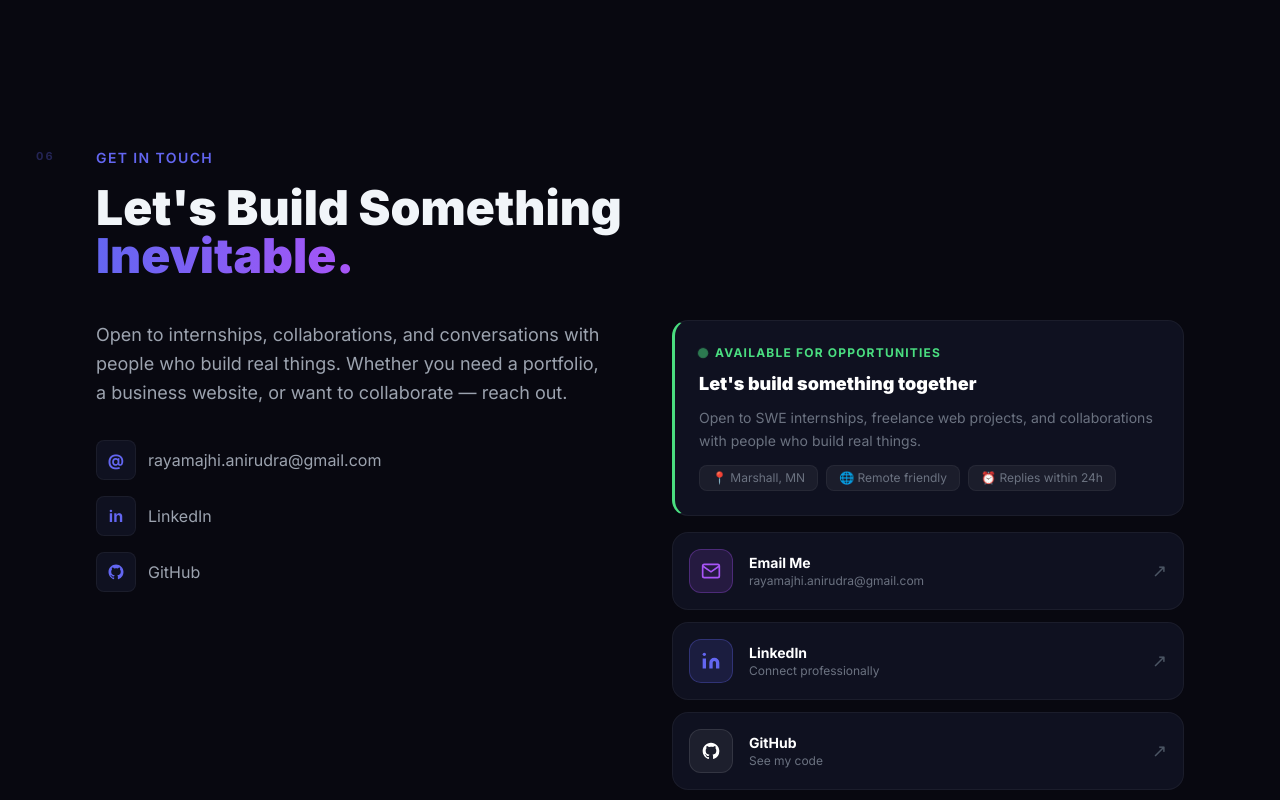
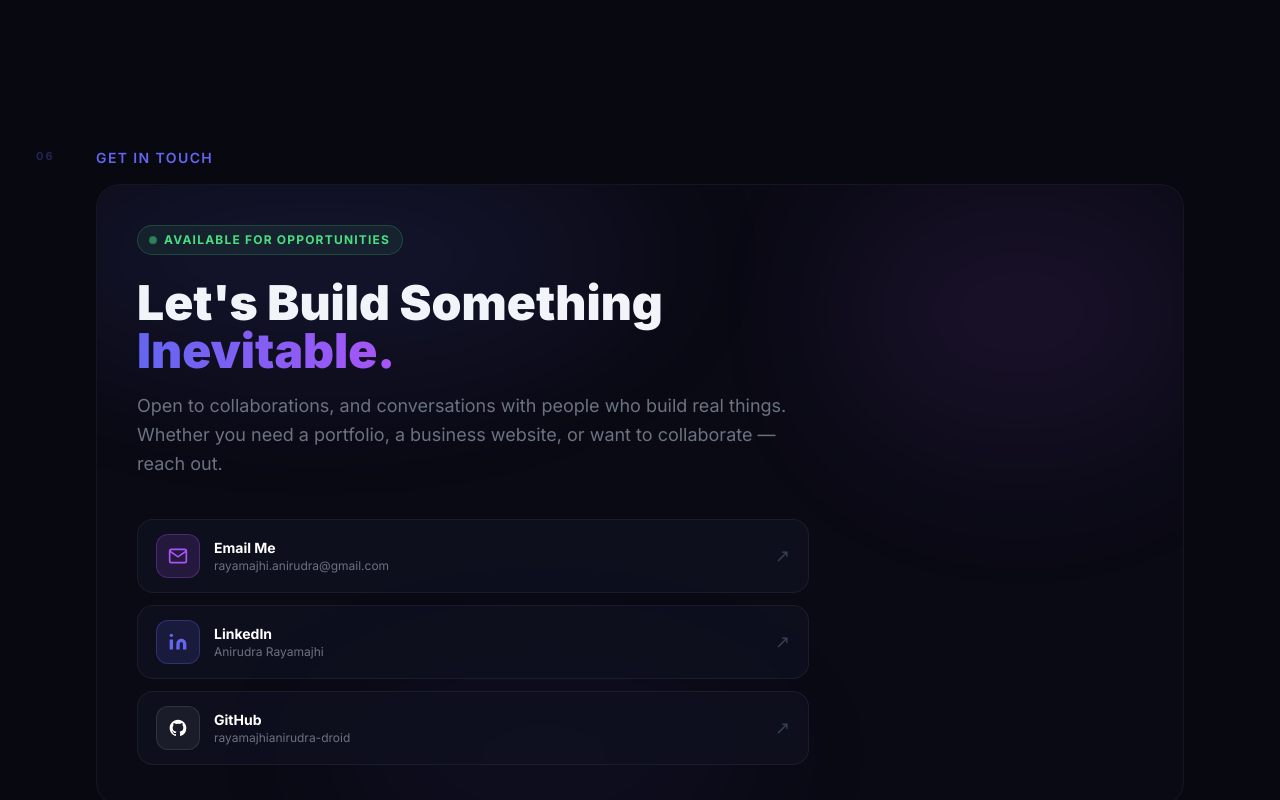
Before and after one commit to rayamajhianirudra-droid/aj-portfolio, a React (Create React App) app: page / in a window 1280 px wide. Shown: the part 5200-6000 px from the top of the page. Built offline with nearby package versions, Linux system fonts and the light colour scheme.

Commit message:
Aurora contact section unified

```diff
--- a/src/App.css
+++ b/src/App.css
@@ -364,6 +364,79 @@ body {
   50% { transform: scaleY(1); transform-origin: top; }
   51% { transform: scaleY(1); transform-origin: bottom; }
   100% { transform: scaleY(0); transform-origin: bottom; }
+}.aurora-blob {
+  position: absolute;
+  border-radius: 50%;
+  filter: blur(70px);
+  pointer-events: none;
+}
+.aurora-blob-1 {
+  width: 500px; height: 250px;
+  background: #6366F1;
+  opacity: 0.1;
+  top: -80px; left: -100px;
+  animation: aurora1 9s ease-in-out infinite alternate;
+}
+.aurora-blob-2 {
+  width: 400px; height: 200px;
+  background: #A855F7;
+  opacity: 0.1;
+  top: 0px; right: -80px;
+  animation: aurora2 11s ease-in-out infinite alternate;
+}
+.aurora-blob-3 {
+  width: 350px; height: 180px;
+  background: #6366F1;
+  opacity: 0.06;
+  bottom: -40px; left: 30%;
+  animation: aurora3 13s ease-in-out infinite alternate;
+}
+@keyframes aurora1 {
+  0% { transform: translateX(0px) translateY(0px) scaleX(1); }
+  100% { transform: translateX(80px) translateY(30px) scaleX(1.3); }
+}
+@keyframes aurora2 {
+  0% { transform: translateX(0px) translateY(0px) scaleY(1); }
+  100% { transform: translateX(-60px) translateY(40px) scaleY(1.4); }
+}
+@keyframes aurora3 {
+  0% { transform: translateX(0px) scaleX(1); }
+  100% { transform: translateX(-100px) scaleX(1.5); }
+}
+.contact-card {
+  background: rgba(15,17,32,0.8);
+  border: 1px solid rgba(255,255,255,0.06);
+  border-radius: 16px;
+  padding: 14px 18px;
+  display: flex;
+  align-items: center;
+  gap: 14px;
+  text-decoration: none;
+  transition: transform 0.2s ease, border-color 0.2s ease;
+  position: relative;
+  overflow: hidden;
+}
+.contact-card:hover { transform: translateY(-3px); }
+.contact-card-glow {
+  position: absolute;
+  inset: 0;
+  opacity: 0;
+  transition: opacity 0.3s ease;
+  pointer-events: none;
+  border-radius: 16px;
+}
+.contact-card:hover .contact-card-glow { opacity: 1; }
+.contact-card-glow-purple { background: radial-gradient(ellipse at left center, rgba(168,85,247,0.08), transparent 70%); }
+.contact-card-glow-indigo { background: radial-gradient(ellipse at left center, rgba(99,102,241,0.08), transparent 70%); }
+.contact-card-glow-white { background: radial-gradient(ellipse at left center, rgba(255,255,255,0.04), transparent 70%); }
+.contact-card-arrow {
+  color: #334155;
+  font-size: 18px;
+  transition: color 0.2s ease, transform 0.2s ease;
+}
+.contact-card:hover .contact-card-arrow {
+  color: #94A3B8;
+  transform: translateX(3px) translateY(-3px);
 }
 
 @media (max-width: 768px) {
--- a/src/App.js
+++ b/src/App.js
@@ -448,43 +448,27 @@ function App() {
           <span className="section-number">06</span>
           <motion.div variants={containerVariants} initial="hidden" whileInView="visible" viewport={{ once: true }}>
             <motion.p variants={itemVariants} className="text-[#6366F1] text-sm font-semibold tracking-widest uppercase mb-4">Get In Touch</motion.p>
-            <motion.h2 variants={itemVariants} className="text-4xl md:text-5xl font-black mb-10">
-              Let's Build Something<br /><span className="text-transparent bg-clip-text bg-gradient-to-r from-[#6366F1] to-[#A855F7]">Inevitable.</span>
-            </motion.h2>
-            <div className="grid grid-cols-1 md:grid-cols-2 gap-16">
-              <motion.div variants={itemVariants}>
-                <p className="text-gray-400 text-lg leading-relaxed mb-8">Open to internships, collaborations, and conversations with people who build real things. Whether you need a portfolio, a business website, or want to collaborate — reach out.</p>
-                <div className="flex flex-col gap-4">
-                  <a href="mailto:rayamajhi.anirudra@gmail.com" className="flex items-center gap-3 text-gray-400 hover:text-white transition">
-                    <span className="w-10 h-10 bg-[#0F1120] border border-white/5 rounded-lg flex items-center justify-center text-[#6366F1] font-bold">@</span>
-                    rayamajhi.anirudra@gmail.com
-                  </a>
-                  <a href="https://linkedin.com/in/anirudra-rayamajhi-bb48b83b4" target="_blank" rel="noreferrer" className="flex items-center gap-3 text-gray-400 hover:text-white transition">
-                    <span className="w-10 h-10 bg-[#0F1120] border border-white/5 rounded-lg flex items-center justify-center text-[#6366F1] font-bold">in</span>
-                    LinkedIn
-                  </a>
-                  <a href="https://github.com/rayamajhianirudra-droid" target="_blank" rel="noreferrer" className="flex items-center gap-3 text-gray-400 hover:text-white transition">
-                    <span className="w-10 h-10 bg-[#0F1120] border border-white/5 rounded-lg flex items-center justify-center"><GithubIcon size={18} color="#6366F1" /></span>
-                    GitHub
-                  </a>
+            <motion.div variants={itemVariants} className="relative rounded-3xl overflow-hidden p-10" style={{ background: '#0A0A14', border: '1px solid rgba(255,255,255,0.05)' }}>
+              <div className="absolute inset-0 pointer-events-none z-0 overflow-hidden">
+                <div className="aurora-blob aurora-blob-1" />
+                <div className="aurora-blob aurora-blob-2" />
+                <div className="aurora-blob aurora-blob-3" />
+              </div>
+              <div className="relative z-10 max-w-2xl">
+                <div className="inline-flex items-center gap-2 px-3 py-1.5 rounded-full mb-6" style={{ background: 'rgba(74,222,128,0.08)', border: '1px solid rgba(74,222,128,0.2)' }}>
+                  <div className="badge-dot" />
+                  <span className="text-[#4ade80] text-xs font-bold tracking-widest uppercase">Available for opportunities</span>
                 </div>
-              </motion.div>
-              <motion.div variants={itemVariants} className="flex flex-col gap-4">
-                <div className="bg-[#0F1120] rounded-2xl p-6 flex flex-col gap-3" style={{ border: '1px solid rgba(255,255,255,0.05)', borderLeft: '3px solid #4ade80' }}>
-                  <div className="flex items-center gap-2">
-                    <div style={{ width: '8px', height: '8px', background: '#4ade80', borderRadius: '50%', animation: 'pulse-dot 2s infinite', flexShrink: 0 }} />
-                    <span className="text-[#4ade80] text-xs font-bold tracking-widest uppercase">Available for opportunities</span>
-                  </div>
-                  <h3 className="text-white font-black text-lg leading-tight">Let's build something together</h3>
-                  <p className="text-gray-500 text-sm leading-relaxed">Open to SWE internships, freelance web projects, and collaborations with people who build real things.</p>
-                  <div className="flex gap-2 flex-wrap">
-                    <span className="text-xs text-gray-500 bg-white/5 border border-white/5 px-3 py-1 rounded-lg">📍 Marshall, MN</span>
-                    <span className="text-xs text-gray-500 bg-white/5 border border-white/5 px-3 py-1 rounded-lg">🌐 Remote friendly</span>
-                    <span className="text-xs text-gray-500 bg-white/5 border border-white/5 px-3 py-1 rounded-lg">⏰ Replies within 24h</span>
-                  </div>
-                </div>
+                <h2 className="text-4xl md:text-5xl font-black mb-4">
+                  Let's Build Something<br />
+                  <span className="text-transparent bg-clip-text bg-gradient-to-r from-[#6366F1] to-[#A855F7]">Inevitable.</span>
+                </h2>
+                <p className="text-gray-500 text-lg leading-relaxed mb-10">
+                  Open to collaborations, and conversations with people who build real things. Whether you need a portfolio, a business website, or want to collaborate — reach out.
+                </p>
                 <div className="flex flex-col gap-3">
-                  <a href="mailto:rayamajhi.anirudra@gmail.com" className="bg-[#0F1120] border border-white/5 hover:border-[#A855F7]/40 rounded-2xl p-4 flex items-center gap-4 transition group">
+                  <a href="mailto:rayamajhi.anirudra@gmail.com" className="contact-card">
+                    <div className="contact-card-glow contact-card-glow-purple" />
                     <div className="w-11 h-11 rounded-xl flex items-center justify-center flex-shrink-0" style={{ background: 'rgba(168,85,247,0.15)', border: '1px solid rgba(168,85,247,0.3)' }}>
                       <svg width="20" height="20" viewBox="0 0 24 24" fill="none" stroke="#A855F7" strokeWidth="2"><path d="M4 4h16c1.1 0 2 .9 2 2v12c0 1.1-.9 2-2 2H4c-1.1 0-2-.9-2-2V6c0-1.1.9-2 2-2z"/><polyline points="22,6 12,13 2,6"/></svg>
                     </div>
@@ -492,31 +476,33 @@ function App() {
                       <div className="text-white font-bold text-sm">Email Me</div>
                       <div className="text-gray-500 text-xs">rayamajhi.anirudra@gmail.com</div>
                     </div>
-                    <span className="text-gray-600 group-hover:text-white transition text-lg">↗</span>
+                    <span className="contact-card-arrow">↗</span>
                   </a>
-                  <a href="https://linkedin.com/in/anirudra-rayamajhi-bb48b83b4" target="_blank" rel="noreferrer" className="bg-[#0F1120] border border-white/5 hover:border-[#6366F1]/40 rounded-2xl p-4 flex items-center gap-4 transition group">
+                  <a href="https://linkedin.com/in/anirudra-rayamajhi-bb48b83b4" target="_blank" rel="noreferrer" className="contact-card">
+                    <div className="contact-card-glow contact-card-glow-indigo" />
                     <div className="w-11 h-11 rounded-xl flex items-center justify-center flex-shrink-0" style={{ background: 'rgba(99,102,241,0.15)', border: '1px solid rgba(99,102,241,0.3)' }}>
                       <svg width="20" height="20" viewBox="0 0 24 24" fill="#6366F1"><path d="M16 8a6 6 0 016 6v7h-4v-7a2 2 0 00-4 0v7h-4v-7a6 6 0 016-6zM2 9h4v12H2z"/><circle cx="4" cy="4" r="2"/></svg>
                     </div>
                     <div className="flex-1">
                       <div className="text-white font-bold text-sm">LinkedIn</div>
-                      <div className="text-gray-500 text-xs">Connect professionally</div>
+                      <div className="text-gray-500 text-xs">Anirudra Rayamajhi</div>
                     </div>
-                    <span className="text-gray-600 group-hover:text-white transition text-lg">↗</span>
+                    <span className="contact-card-arrow">↗</span>
                   </a>
-                  <a href="https://github.com/rayamajhianirudra-droid" target="_blank" rel="noreferrer" className="bg-[#0F1120] border border-white/5 hover:border-white/20 rounded-2xl p-4 flex items-center gap-4 transition group">
+                  <a href="https://github.com/rayamajhianirudra-droid" target="_blank" rel="noreferrer" className="contact-card">
+                    <div className="contact-card-glow contact-card-glow-white" />
                     <div className="w-11 h-11 rounded-xl flex items-center justify-center flex-shrink-0" style={{ background: 'rgba(255,255,255,0.06)', border: '1px solid rgba(255,255,255,0.1)' }}>
                       <GithubIcon size={20} color="white" />
                     </div>
                     <div className="flex-1">
                       <div className="text-white font-bold text-sm">GitHub</div>
-                      <div className="text-gray-500 text-xs">See my code</div>
+                      <div className="text-gray-500 text-xs">rayamajhianirudra-droid</div>
                     </div>
-                    <span className="text-gray-600 group-hover:text-white transition text-lg">↗</span>
+                    <span className="contact-card-arrow">↗</span>
                   </a>
                 </div>
-              </motion.div>
-            </div>
+              </div>
+            </motion.div>
           </motion.div>
         </div>
       </section>
```
